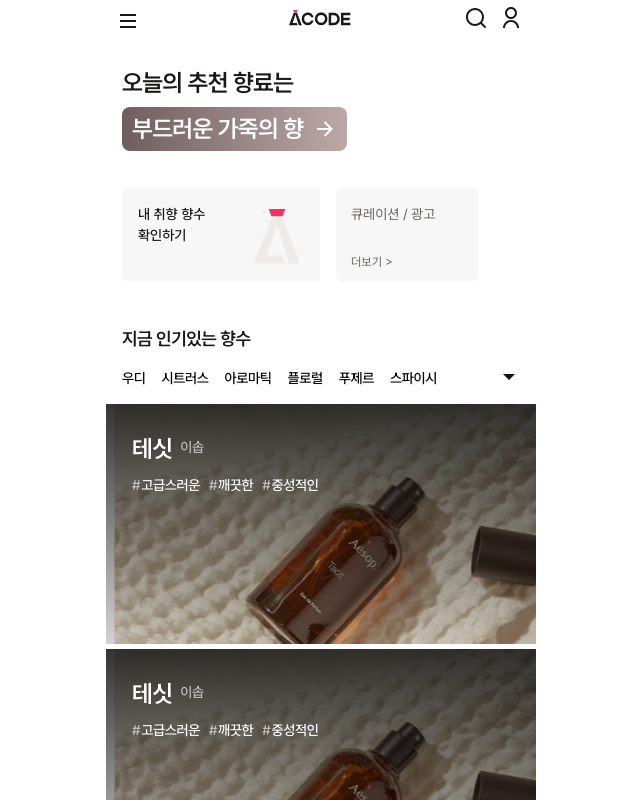
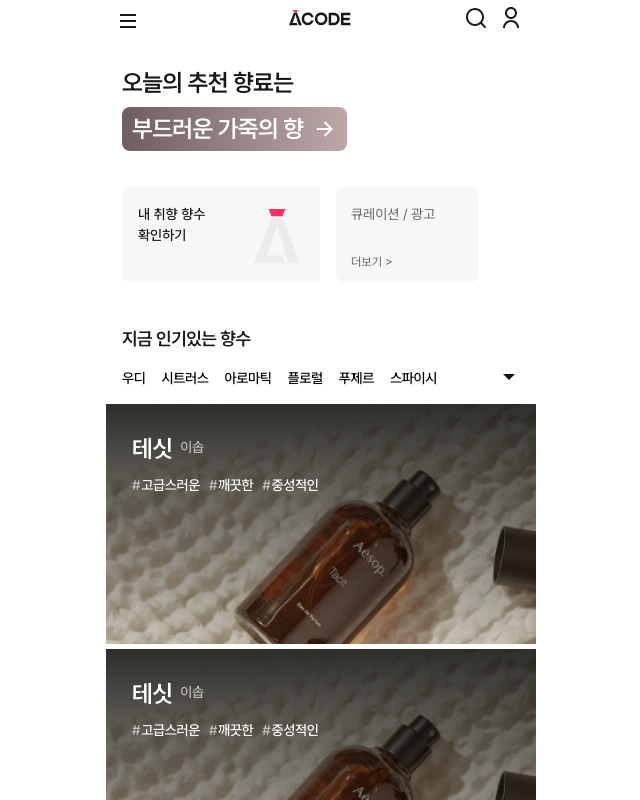
Before and after one commit to team-acode/sniff-client, a Next.js app: page / in a window 1280 px wide. Shown: the top 800 px of the page, without its empty margins (319-959 px from the left). Built offline with nearby package versions, Linux system fonts and the light colour scheme.

Commit message:
refactor: 향수 background image next/image를 사용하는 것으로 변경
컴포넌트 형태로 svg를 활용하면 리소스가 너무 많이 소모되어 next 자체에서 제공하는 Image 태그를 사용하기로 결정했다.

```diff
--- a/components/home/PerfumeListElement.tsx
+++ b/components/home/PerfumeListElement.tsx
@@ -1,4 +1,4 @@
-import { PerfumeTempBg } from '@/public/images';
+import Image from 'next/image';
 
 interface PerfumeListElementProps {
   perfume: {
@@ -13,7 +13,13 @@ interface PerfumeListElementProps {
 const PerfumeListElement = ({ perfume }: PerfumeListElementProps) => {
   return (
     <li className="w-full relative mb-[5px]">
-      <PerfumeTempBg className="absolute -z-10 w-full" />
+      <Image
+        src="/images/popular-perfume-temp-bg.png" // 임시로 지정해둠 변경해야됨
+        fill
+        style={{ objectFit: 'cover', zIndex: -1 }}
+        alt="perfume pg"
+        quality={100}
+      />
       <button className="w-full pt-[27px] px-[26px] text-left h-60 bg-gradient-to-b from-black/80 to-[#292323]/20 inline-flex flex-col">
         <div className="flex">
           <h2 className="text-[24px] font-semibold leading-9 text-acodewhite tracking-[-0.6px] mr-2">
--- a/public/images/index.ts
+++ b/public/images/index.ts
@@ -11,5 +11,3 @@ export { default as MenuIcon } from './menu-icon.svg';
 export { default as ArrowRightIcon } from './arrow-right-icon.svg';
 export { default as ArrowUpIcon } from './arrow-up-icon.svg';
 export { default as ArrowDownIcon } from './arrow-down-icon.svg';
-
-export { default as PerfumeTempBg } from './popular-perfume-temp-bg.svg';
```
Also changed, not shown: public/images/popular-perfume-temp-bg.png (added), public/images/popular-perfume-temp-bg.svg (deleted).
